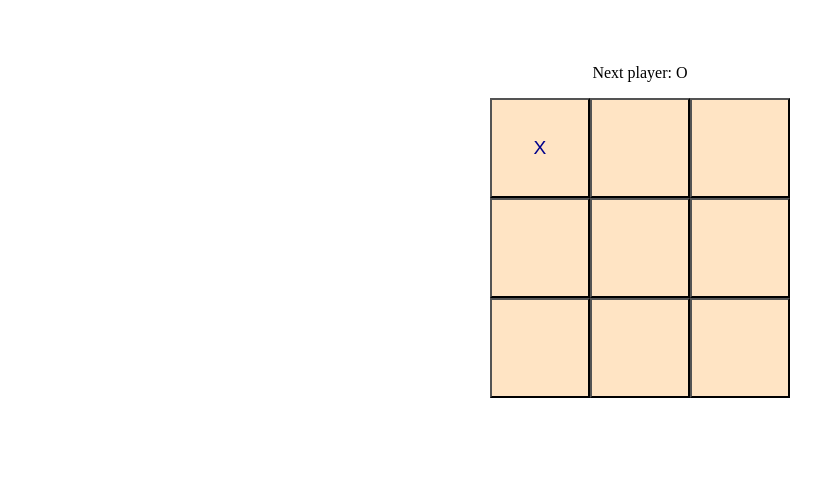
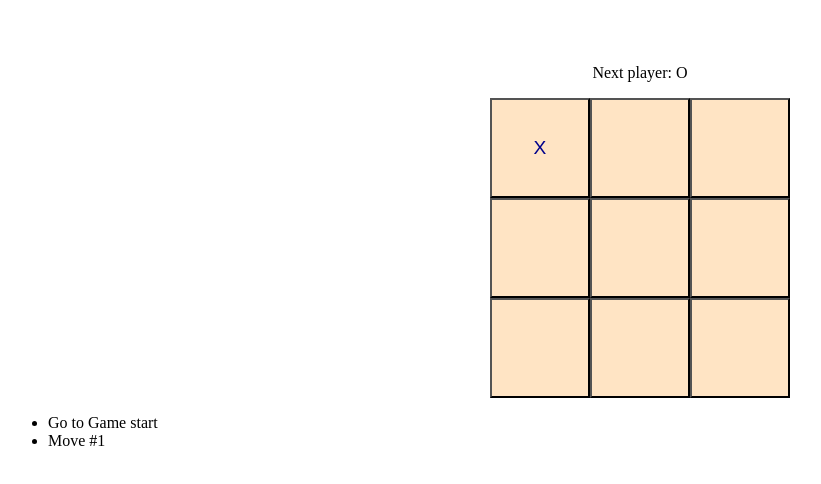
Before and after one commit to Sam-MARTis/React_Learning, a React (Vite) app in the folder Tic-Tac-Toe/: page / in a window 1280 px wide. Both pictures are taken after a click on the button 540 px from the left and 148 px from the top of the page. Shown: the top 484 px of the page, without its empty margins (0-821 px from the left). Built offline with nearby package versions, Linux system fonts and the light colour scheme.

Commit message:
Completed history time travel

```diff
--- a/Tic-Tac-Toe/src/components/Game.jsx
+++ b/Tic-Tac-Toe/src/components/Game.jsx
@@ -11,24 +11,30 @@ const Game = () => {
     setIsX(!isX);
 
     setState(newState);
-    console.log("History is " + history);
-    console.log;
-    const myPromise = new Promise((resolve) => {
-        setTimeout(() => {
-          console.log("Setting history to " + [...history, newState]);
-        setHistory([...history, newState]);
-        resolve;
-      }, 300);
-    });
-    myPromise
-      .then(() => {
-        // console.log("History after " + history);
-      })
-      .then(() => {
-        // console.log("History after " + history);
-      });
+    // console.log("History is " + history);
 
+    setHistory([...history, newState]);
   };
+  const jumpTo = (index) => {
+    const newHistory = history.slice(0, index+1);
+    setHistory(newHistory);
+    setState(newHistory[newHistory.length -1]);
+  };
+  const moves = history.map((value, index) => {
+    if (index != 0) {
+      console.log("Value is " + value);
+      return (
+        <li key={index} onClick={() => { jumpTo(index) }}>
+          Move #{index}
+        </li>
+      );
+    } else
+      return (
+        <li key={index} onClick={() => { jumpTo(index) }}>
+          Go to Game start
+        </li>
+      );
+  });
 
   return (
     <>
@@ -37,7 +43,7 @@ const Game = () => {
           <Board isX={isX} state={state} onPlay={handlePlay} />
         </div>
         <div className="game-info">
-          <ol>{/*TODO*/}</ol>
+          <ul>{moves}</ul>
         </div>
       </div>
     </>
```
